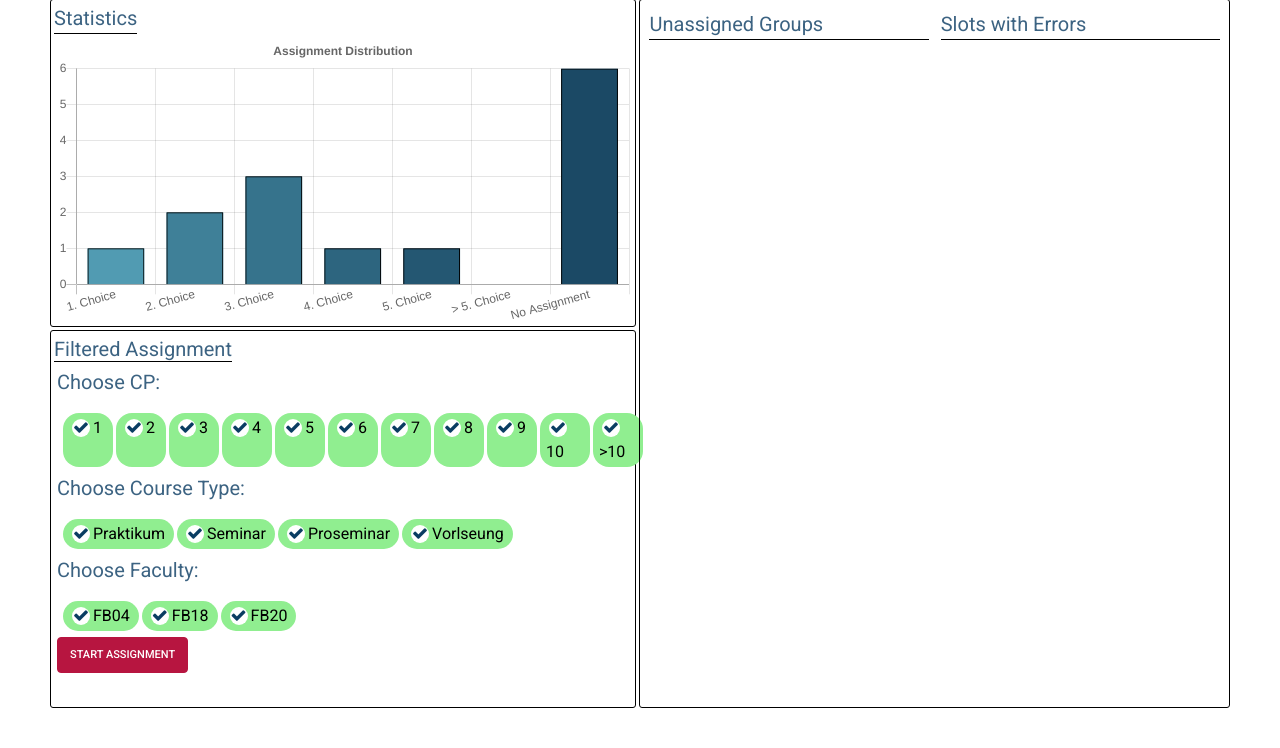
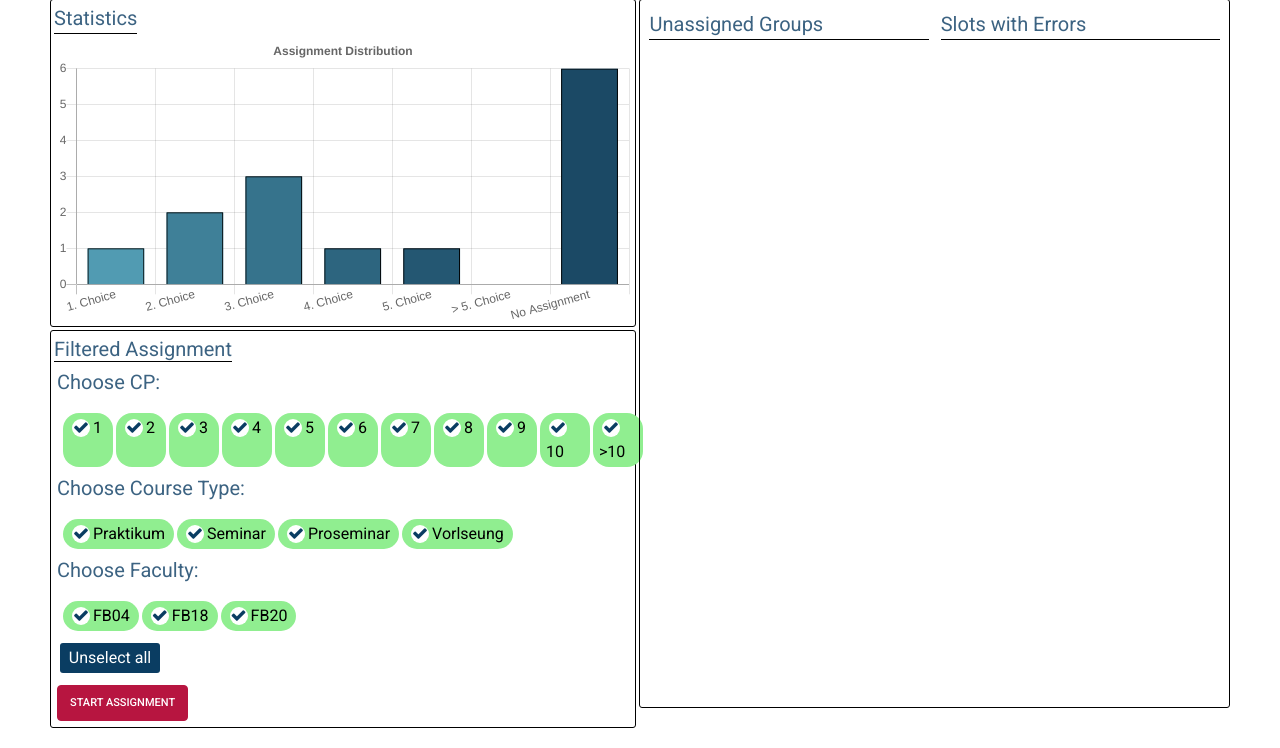
Before and after one commit to DataManagementLab/ppsv, a Django app: page /home/ in a window 1280 px wide. Shown: the part 181-929 px from the top of the page. Run offline with Django 3.2, Linux system fonts and the light colour scheme; a user stored in the database is signed in; data comes from the database, SQL or seed files in the repository; data that the repository does not hold is empty; some libraries are stand-ins or nearby versions.

Commit message:
- Select / unselect all for filters added - Fixed filter opens and closes immediately - Fixed preselected filters

```diff
--- a/ppsv/backend/static/backend/css/style.css
+++ b/ppsv/backend/static/backend/css/style.css
@@ -226,6 +226,40 @@ html, body {
 
 #pre-filtering .chips .chip.selected .fa:before {
     content: "\f00c";
+}
+
+#selectbtn {
+    background: var(--blue);
+    max-width: 100px;
+    width: 100%;
+    padding: 3px 6px;
+    margin: 12px 3px;
+    border-radius: 3px;
+    color: #fff;
+    font-size: 16px;
+    user-select: none;
+    cursor: pointer;
+    text-align: center;
+}
+
+#selectbtn span {
+    border-bottom: none;
+}
+
+#selectbtn .sel {
+    display: block;
+}
+
+#selectbtn .unsel {
+    display: none;
+}
+
+#selectbtn.reverse .sel {
+    display: none;
+}
+
+#selectbtn.reverse .unsel {
+    display: block;
 }
 
 #error-list {
@@ -834,4 +868,5 @@ html, body {
 #filter-modal .chips .chip.selected .fa:before {
     content: "\f00c";
 }
+
 /* End of Assignment Page */
--- a/ppsv/backend/templates/backend/home.html
+++ b/ppsv/backend/templates/backend/home.html
@@ -133,6 +133,10 @@
                                             class="fa"></i>{{ faculty }}</div>
                                 {% endfor %}
                             </div>
+                        </div>
+                        <div id="selectbtn" class="reverse">
+                            <span class="sel">Select all</span>
+                            <span class="unsel">Unselect all</span>
                         </div>
                         <input class="adminbtn btn btn-danger navbar-inline-list" type="submit"
                                value="Start assignment">
@@ -276,6 +280,19 @@
             manageFilterInput($(this));
         });
 
+        // Handle click on select/unselect all
+        $('#selectbtn').click(function () {
+            $(this).toggleClass('reverse');
+            let chips = $('#pre-filtering .chips .chip');
+            if ($(this).hasClass('reverse'))
+                chips.addClass('selected');
+            else
+                chips.removeClass('selected');
+            chips.each(function () {
+                manageFilterInput($(this));
+            });
+        });
+
         // Manage the input fields for the chips
         function manageFilterInput(chip) {
             let filterType = chip.data('filter');
```
Also changed, not shown: ppsv/backend/templates/backend/assignment.html (+36 -25 lines).
